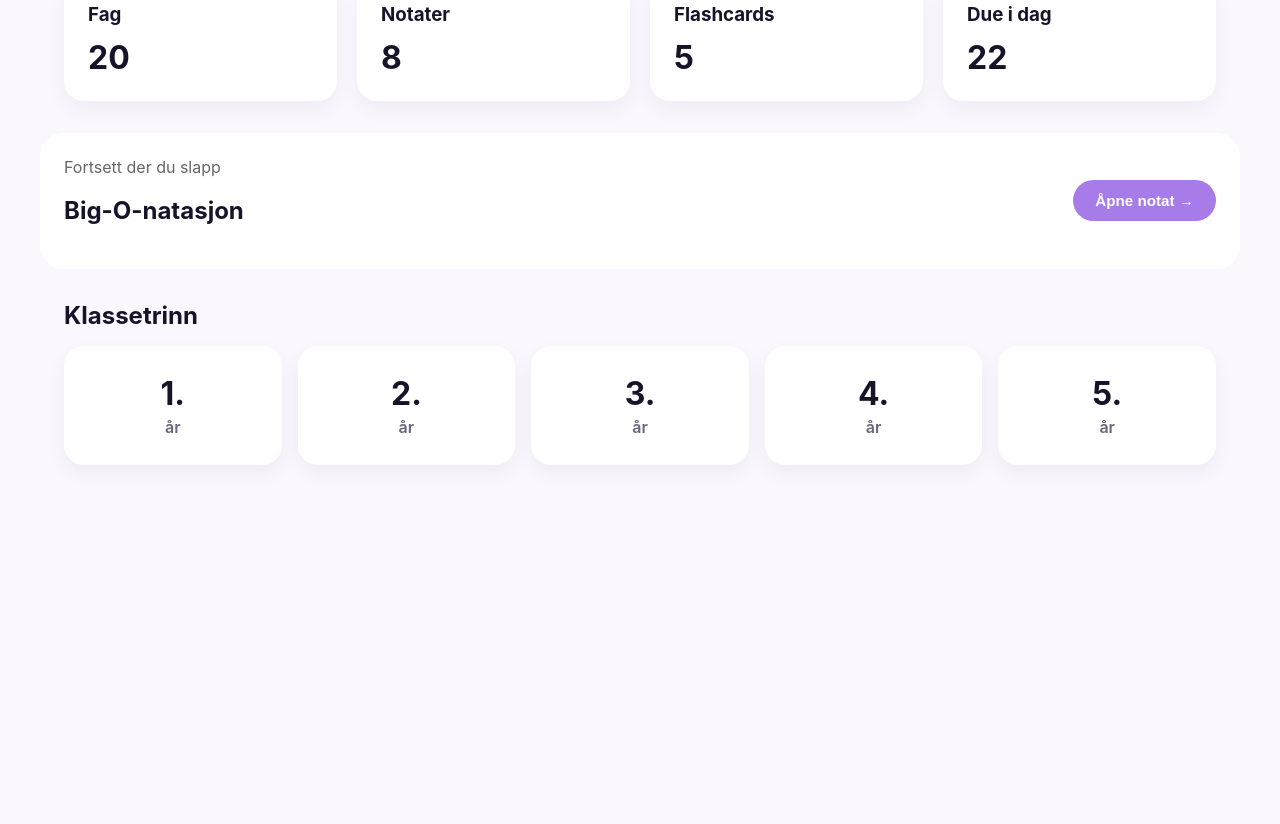
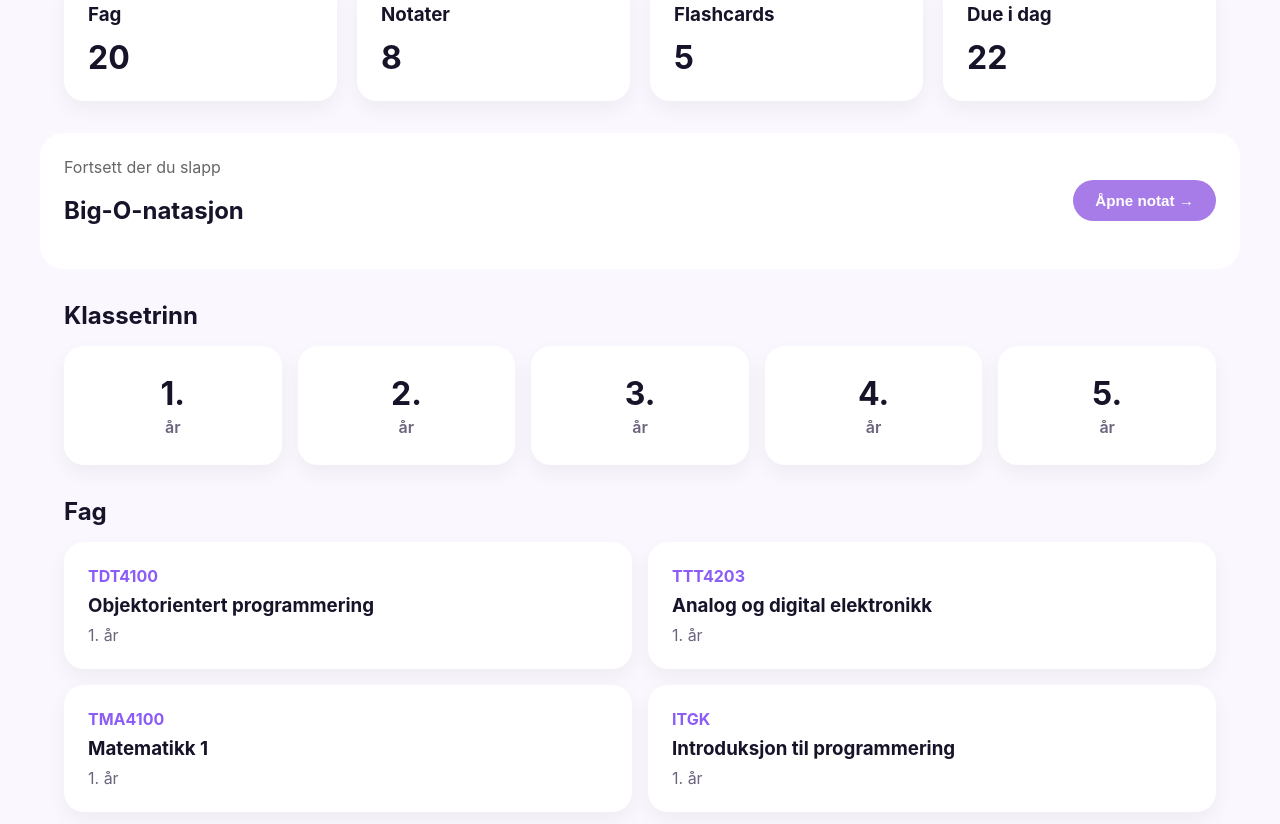
Before and after one commit to juliewold/studienotater, a React (Vite) app: page / in a window 1280 px wide. Shown: the part 471-1295 px from the top of the page. Before the commit the page ends 968 px from the top, so only its background shows below. Built offline with nearby package versions, Linux system fonts and the light colour scheme.

Commit message:
Add subject cards section

```diff
--- a/src/App.tsx
+++ b/src/App.tsx
@@ -3,8 +3,32 @@ import { Hero } from "./components/Hero";
 import { StatsCard } from "./components/StatsCard";
 import { ContinueLearning } from "./components/ContinueLearning";
 import { YearCard } from "./components/YearCard";
+import { SubjectCard } from "./components/SubjectCardProps";
 
 const years = [1, 2, 3, 4, 5];
+
+const subjects = [
+  {
+    code: "TDT4100",
+    name: "Objektorientert programmering",
+    year: 1,
+  },
+  {
+    code: "TTT4203",
+    name: "Analog og digital elektronikk",
+    year: 1,
+  },
+  {
+    code: "TMA4100",
+    name: "Matematikk 1",
+    year: 1,
+  },
+  {
+    code: "ITGK",
+    name: "Introduksjon til programmering",
+    year: 1,
+  },
+];
 
 function App() {
   return (
@@ -26,6 +50,19 @@ function App() {
           ))}
         </div>
       </section>
+      <section className="subjects-section">
+        <h2>Fag</h2>
+        <div className="subjects-grid">
+          {subjects.map((subject) => (
+            <SubjectCard
+              key={subject.code}
+              code={subject.code}
+              name={subject.name}
+              year={subject.year}
+            />
+          ))}
+        </div>
+      </section>
     </>
   );
 }
--- /dev/null
+++ b/src/components/SubjectCardProps.tsx
@@ -0,0 +1,15 @@
+type SubjectCardProps = {
+  code: string;
+  name: string;
+  year: number;
+};
+
+export const SubjectCard = ({ code, name, year }: SubjectCardProps) => {
+  return (
+    <a href={`/fag/${code.toLowerCase()}`} className="subject-card">
+      <p className="subject-code">{code}</p>
+      <h3>{name}</h3>
+      <p className="subject-year">{year}. år</p>
+    </a>
+  );
+};
--- a/src/index.css
+++ b/src/index.css
@@ -176,3 +176,49 @@ body {
   color: #6b647c;
   font-weight: 600;
 }
+
+.subjects-section {
+  max-width: 1200px;
+  margin: 32px auto;
+  padding: 0 24px;
+}
+
+.subjects-section h2 {
+  margin-bottom: 16px;
+}
+
+.subjects-grid {
+  display: grid;
+  grid-template-columns: repeat(2, 1fr);
+  gap: 16px;
+}
+
+.subject-card {
+  background: white;
+  border-radius: 20px;
+  padding: 24px;
+  text-decoration: none;
+  color: inherit;
+  box-shadow: 0 8px 20px rgba(0, 0, 0, 0.05);
+
+  transition: transform 0.2s ease;
+}
+
+.subject-card:hover {
+  transform: translateY(-4px);
+}
+
+.subject-code {
+  color: #8b5cf6;
+  font-weight: 700;
+  margin: 0;
+}
+
+.subject-card h3 {
+  margin: 8px 0;
+}
+
+.subject-year {
+  color: #6b647c;
+  margin: 0;
+}
```
